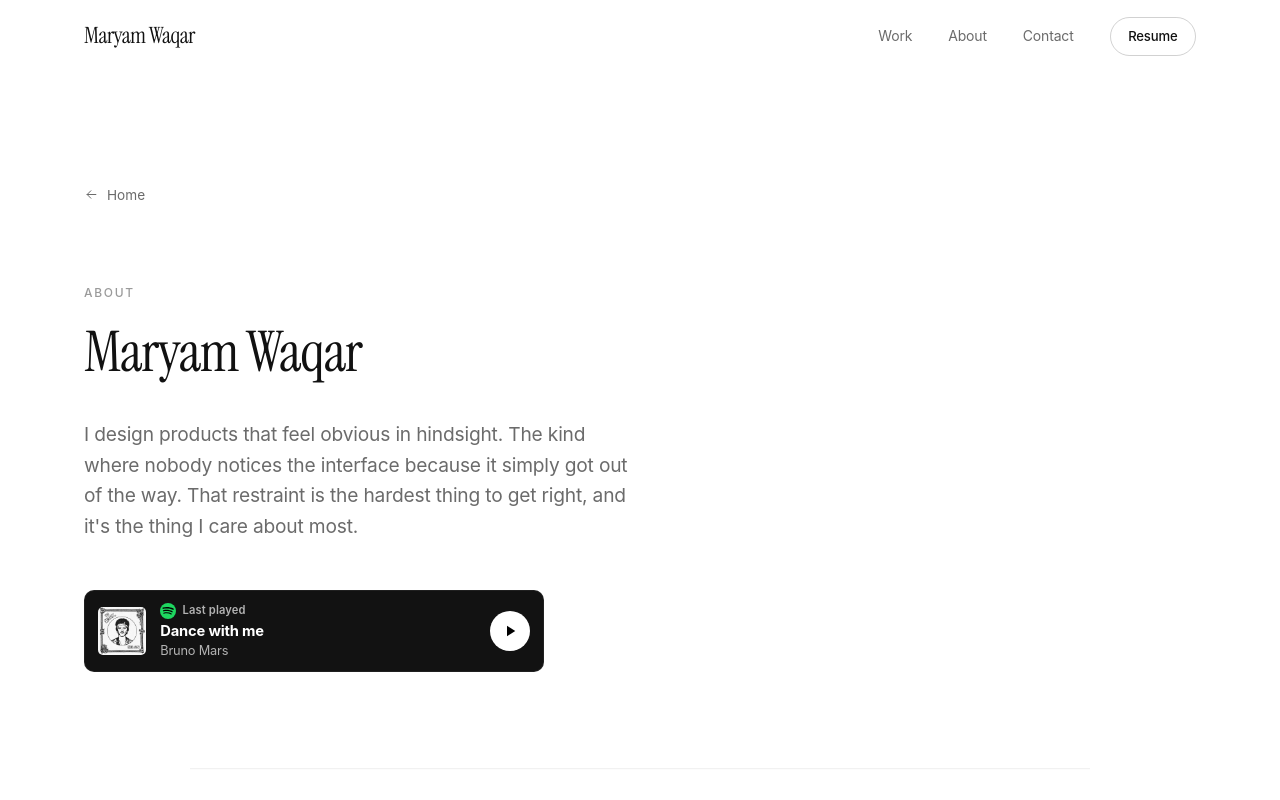
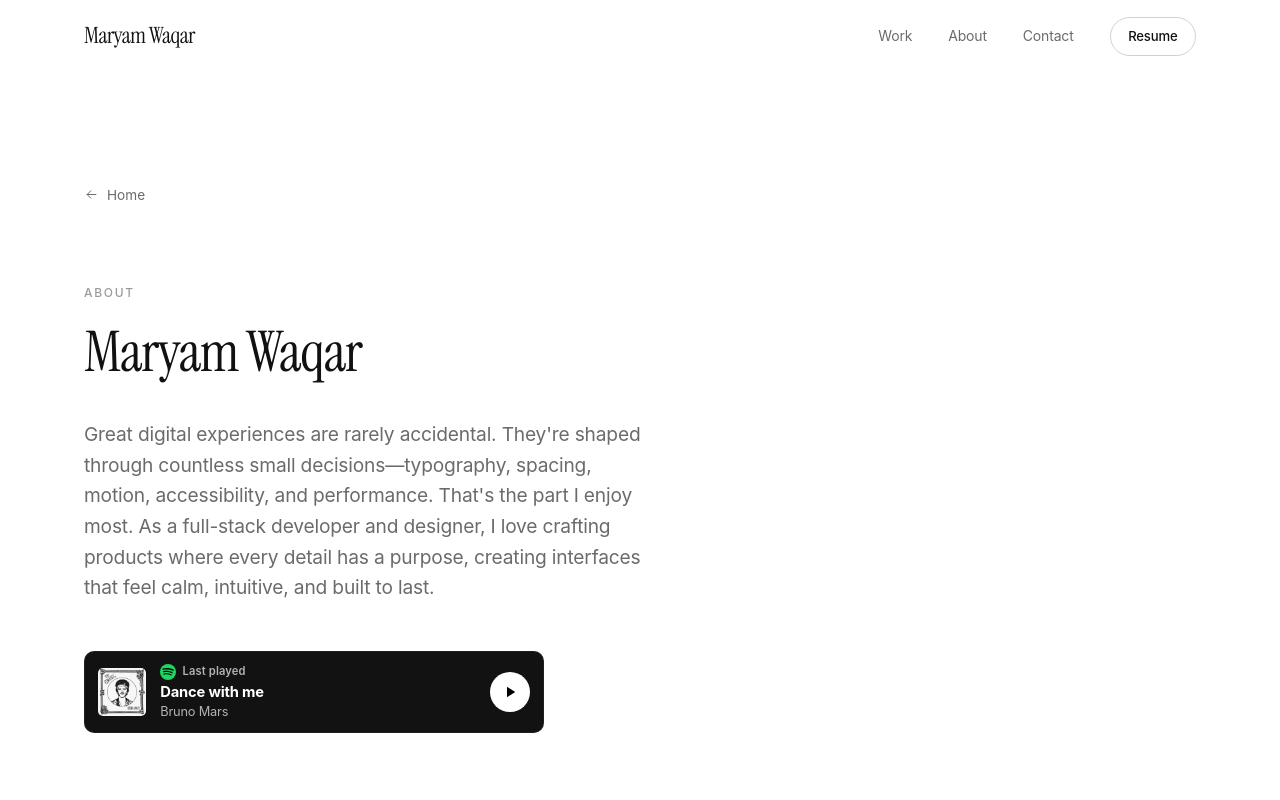
Before and after one commit to maryamwaqar1305/mrymwaq, a React (Vite) app: page /about in a window 1280 px wide. Shown: the top 800 px of the page. Built offline with nearby package versions, Linux system fonts and the light colour scheme.

Commit message:
modified content.js

```diff
--- a/src/data/content.js
+++ b/src/data/content.js
@@ -326,7 +326,7 @@ export function getProject(slug) {
 // Long-form "About" content for the /about page (blog style)
 export const about = {
   intro:
-    "I design products that feel obvious in hindsight. The kind where nobody notices the interface because it simply got out of the way. That restraint is the hardest thing to get right, and it's the thing I care about most.",
+    "Great digital experiences are rarely accidental. They're shaped through countless small decisions—typography, spacing, motion, accessibility, and performance. That's the part I enjoy most. As a full-stack developer and designer, I love crafting products where every detail has a purpose, creating interfaces that feel calm, intuitive, and built to last.",
   sections: [
     {
       heading: "A little about me",
```
